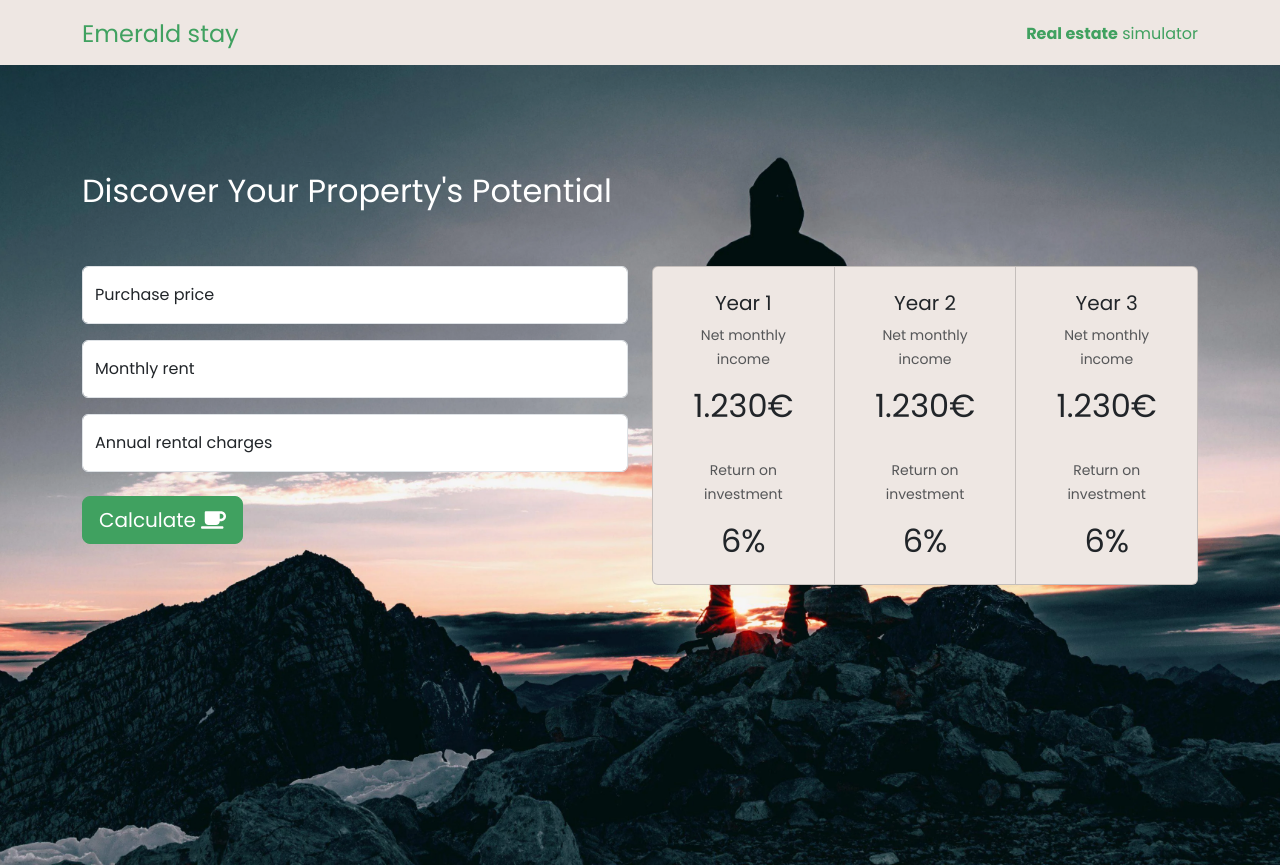
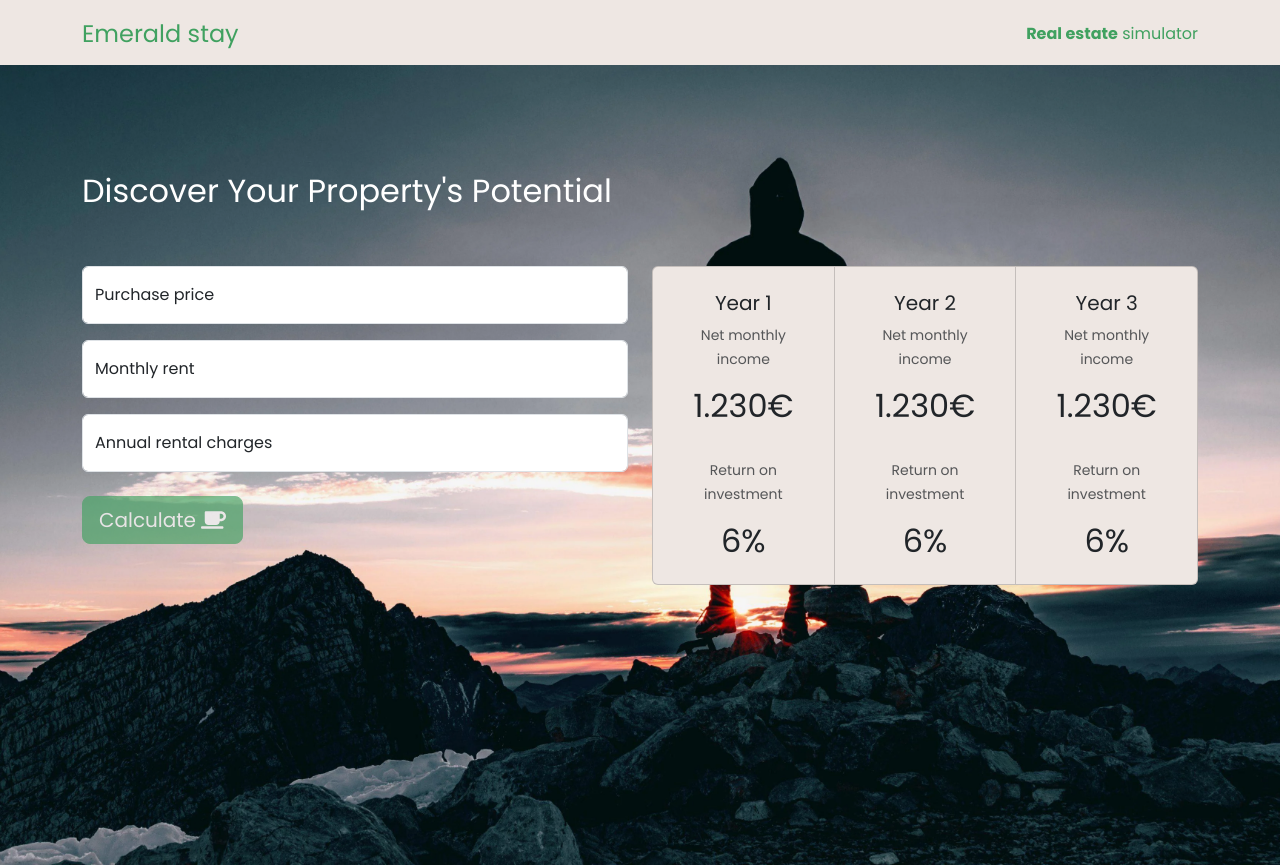
Before and after one commit to jas75/real-estate-simulator, an Angular app: page / in a window 1280 px wide. Built offline with nearby package versions, Linux system fonts and the light colour scheme.

Commit message:
add  numeric form validation

```diff
--- a/src/app/components/yield-form/yield-form.component.html
+++ b/src/app/components/yield-form/yield-form.component.html
@@ -1,23 +1,75 @@
 
 <div class="row">
-    <div class="col-md-6">
-        <div class="form-floating mb-3">
-            <input type="text" class="form-control" id="floatingInput" placeholder="Purchase price">
+    <form class="col-md-6" [formGroup]="yieldForm" (ngSubmit)="onSubmit()">
+
+        <div class="has-validation form-floating mb-3">
+            <input
+            type="text"
+            class="form-control"
+            id="floatingInput"
+            placeholder="Purchase price"
+            formControlName="purchasePrice"
+            [ngClass]="{'is-invalid': yieldForm.controls['purchasePrice'].invalid && yieldForm.controls['purchasePrice'].touched}"
+            >
             <label for="floatingInput">Purchase price</label>
+
+            <small
+            class="invalid-feedback"
+            *ngIf="yieldForm.controls['purchasePrice'].errors?.['pattern']">The price must be a valid number.</small>
+
+            <small
+            class="invalid-feedback"
+            *ngIf="yieldForm.controls['purchasePrice'].errors?.['required']">The price is required.</small>
+
         </div>
         <div class="form-floating mb-3">
-            <input type="text" class="form-control" id="floatingPassword" placeholder="Monthly rent">
+            <input
+            type="text"
+            class="form-control"
+            id="floatingPassword"
+            placeholder="Monthly rent"
+            formControlName="monthlyRent"
+            [ngClass]="{'is-invalid': yieldForm.controls['monthlyRent'].invalid && yieldForm.controls['monthlyRent'].touched}"
+            >
             <label for="floatingPassword">Monthly rent</label>
+
+            <small
+            class="invalid-feedback"
+            *ngIf="yieldForm.controls['monthlyRent'].errors?.['pattern']">The rent must be a valid number.</small>
+
+            <small
+            class="invalid-feedback"
+            *ngIf="yieldForm.controls['monthlyRent'].errors?.['required']">The rent is required.</small>
         </div>
         <div class="form-floating mb-4">
-            <input type="text" class="form-control" id="floatingPassword" placeholder="Annual rental charges">
+            <input
+            type="text"
+            class="form-control"
+            id="floatingPassword"
+            placeholder="Annual rental charges"
+            formControlName="annualCharges"
+            [ngClass]="{'is-invalid': yieldForm.controls['annualCharges'].invalid && yieldForm.controls['annualCharges'].touched}"
+            >
             <label for="floatingPassword">Annual rental charges</label>
+
+            <small
+            class="invalid-feedback"
+            *ngIf="yieldForm.controls['annualCharges'].errors?.['pattern']">The charges must be a valid number.</small>
+
+            <small
+            class="invalid-feedback"
+            *ngIf="yieldForm.controls['annualCharges'].errors?.['required']">The charges are required.</small>
+
         </div>
-        <button class="btn btn-primary text-white btn-lg">
+        <button
+        class="btn btn-primary text-white btn-lg"
+        type="submit"
+        [disabled]="yieldForm.invalid"
+        >
             Calculate <fa-icon [icon]="faCoffee"></fa-icon>
 
         </button>
-    </div>
+      </form>
 
     <div class="col-md-6 ">
         <div class="card-group text-center">
--- a/src/app/components/yield-form/yield-form.component.ts
+++ b/src/app/components/yield-form/yield-form.component.ts
@@ -1,15 +1,47 @@
-import { Component } from '@angular/core';
+import { Component, OnInit } from '@angular/core';
 import { faCoffee } from '@fortawesome/free-solid-svg-icons';
 import { FontAwesomeModule } from '@fortawesome/angular-fontawesome';
+import {FormBuilder, FormGroup, ReactiveFormsModule, Validators} from '@angular/forms';
+import { CommonModule } from '@angular/common';
 
 @Component({
   selector: 'app-yield-form',
   standalone: true,
-  imports: [FontAwesomeModule],
+  imports: [FontAwesomeModule, ReactiveFormsModule, CommonModule],
   templateUrl: './yield-form.component.html',
   styleUrl: './yield-form.component.scss'
 })
 export class YieldFormComponent {
 
+
   public faCoffee = faCoffee;
+
+  public yieldForm: FormGroup;
+
+
+  constructor(
+    private fb: FormBuilder
+  ) {
+    this.yieldForm= this.fb.group({
+      purchasePrice: ['',[
+        Validators.required,
+        Validators.pattern("^[0-9]*$"),
+      ]],
+      monthlyRent: ['', [
+        Validators.required,
+        Validators.pattern("^[0-9]*$"),
+      ]],
+      annualCharges: ['', [
+        Validators.required,
+        Validators.pattern("^[0-9]*$"),
+      ]],
+
+    })
+  }
+
+  public onSubmit() {
+    console.log(this.yieldForm)
+  }
+
+
 }
```
